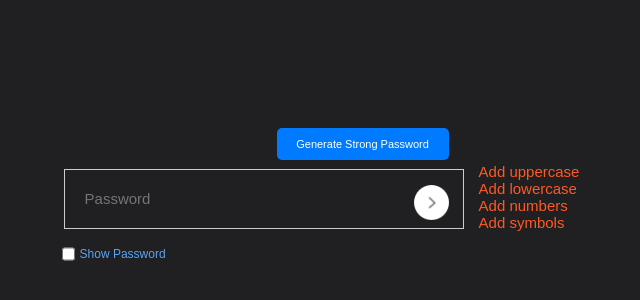
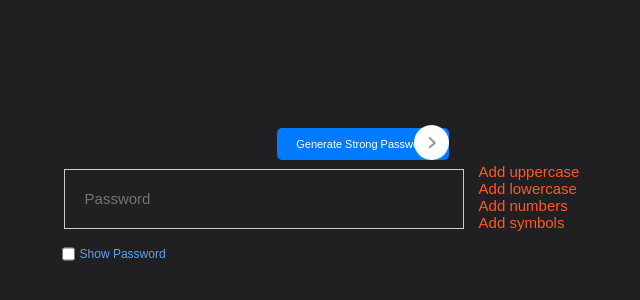
Before and after one commit to Prachi-24ja/Password-checker, a plain HTML site: page index.html in a window 1280 px wide. Shown: the part 176-476 px from the top of the page, without its empty margins (326-966 px from the left). Drawn offline with Linux system fonts and the light colour scheme.

Commit message:
Update style.css

```diff
--- a/style.css
+++ b/style.css
@@ -55,7 +55,7 @@ button img {
     display: none;
 }
 
-button[type=fresh] {
+.fresh{
     margin-top: 3.75rem;
 }
 
```
